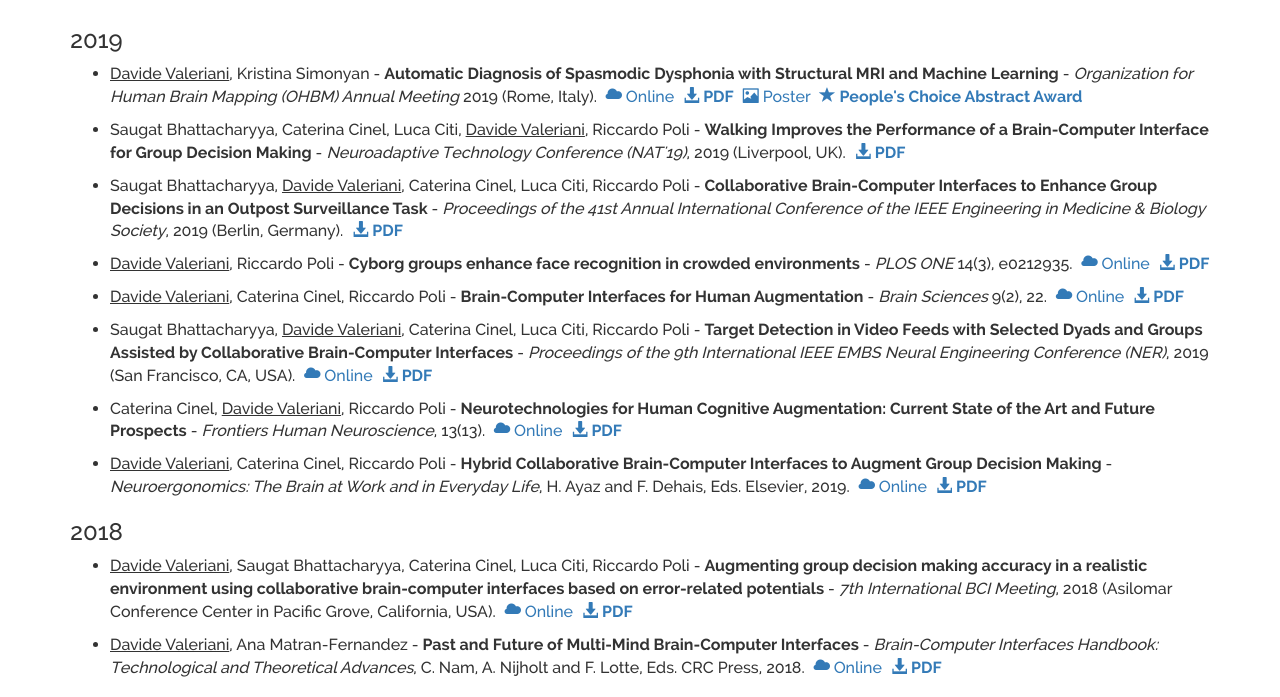
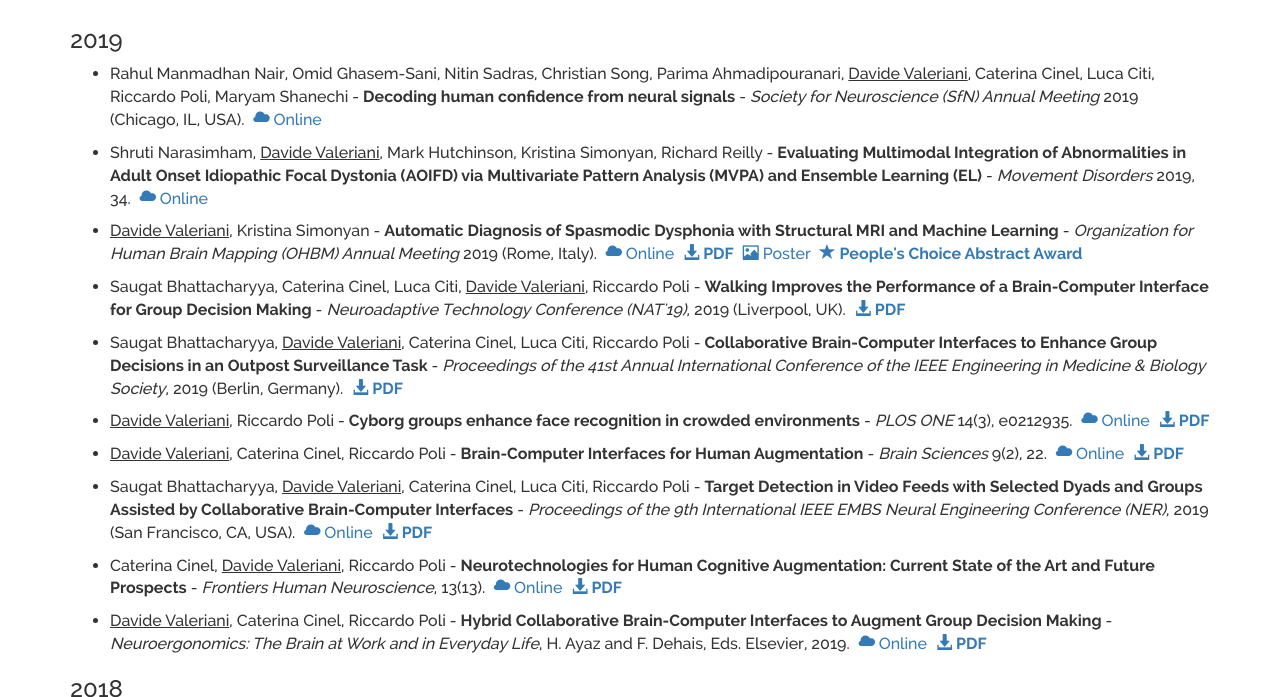
Before and after one commit to davidevaleriani/website, a plain HTML site: page publications.html in a window 1280 px wide. Shown: the part 116-813 px from the top of the page. Drawn offline with Linux system fonts and the light colour scheme.

Commit message:
Added SfN and Mov Disord abstracts.

```diff
--- a/publications.html
+++ b/publications.html
@@ -41,6 +41,14 @@
                 <div class="col-md-12">
                     <h3>2019</h3>
                     <ul>
+                    <li>
+                        <p>Rahul Manmadhan Nair, Omid Ghasem-Sani, Nitin Sadras, Christian Song, Parima Ahmadipouranari, <u>Davide Valeriani</u>, Caterina Cinel, Luca Citi, Riccardo Poli, Maryam Shanechi - <strong>Decoding human confidence from neural signals</strong> - <em>Society for Neuroscience (SfN) Annual Meeting</em> 2019 (Chicago, IL, USA).
+                            <a href="https://www.abstractsonline.com/pp8/#!/7883/presentation/69674" target="blank"><span class="glyphicon glyphicon-cloud"></span> Online</a>
+                    </li>
+                    <li>
+                        <p>Shruti Narasimham, <u>Davide Valeriani</u>, Mark Hutchinson, Kristina Simonyan, Richard Reilly - <strong>Evaluating Multimodal Integration of Abnormalities in Adult Onset Idiopathic Focal Dystonia (AOIFD) via Multivariate Pattern Analysis (MVPA) and Ensemble Learning (EL)</strong> - <em>Movement Disorders</em> 2019, 34.
+                            <a href="https://www.mdsabstracts.org/abstract/evaluating-multimodal-integration-of-abnormalities-in-adult-onset-idiopathic-focal-dystonia-aoifd-via-multivariate-pattern-analysis-mvpa-and-ensemble-learning-el/" target="blank"><span class="glyphicon glyphicon-cloud"></span> Online</a>
+                    </li>
                     <li>
                         <p><u>Davide Valeriani</u>, Kristina Simonyan - <strong>Automatic Diagnosis of Spasmodic Dysphonia with Structural MRI and Machine Learning</strong> - <em>Organization for Human Brain Mapping (OHBM) Annual Meeting</em> 2019 (Rome, Italy).
                             <a href="https://ww5.aievolution.com/hbm1901/index.cfm?do=abs.viewAbs&abs=4998" target="blank"><span class="glyphicon glyphicon-cloud"></span> Online</a>
```
